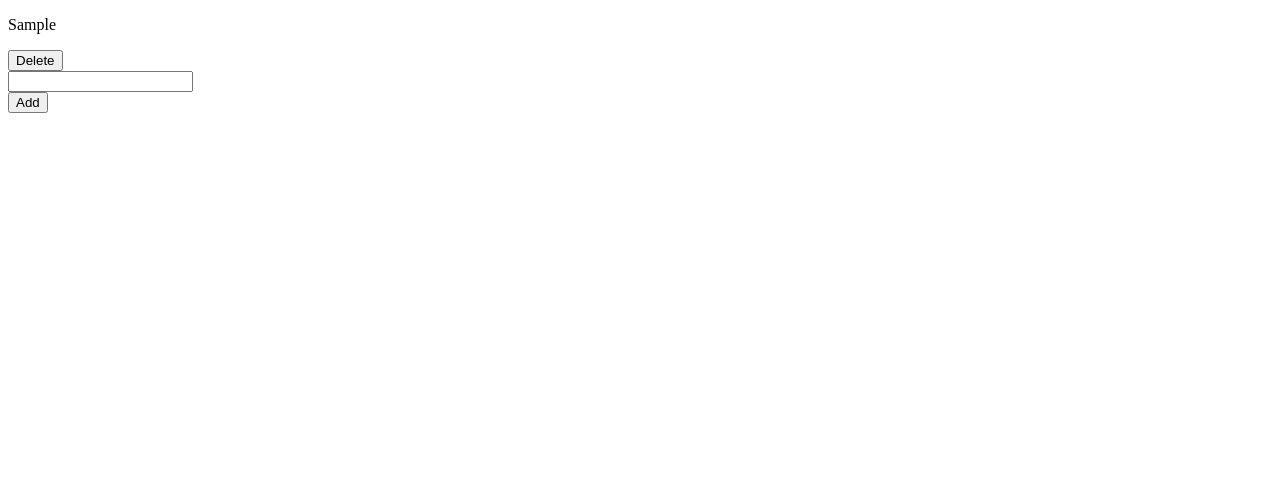
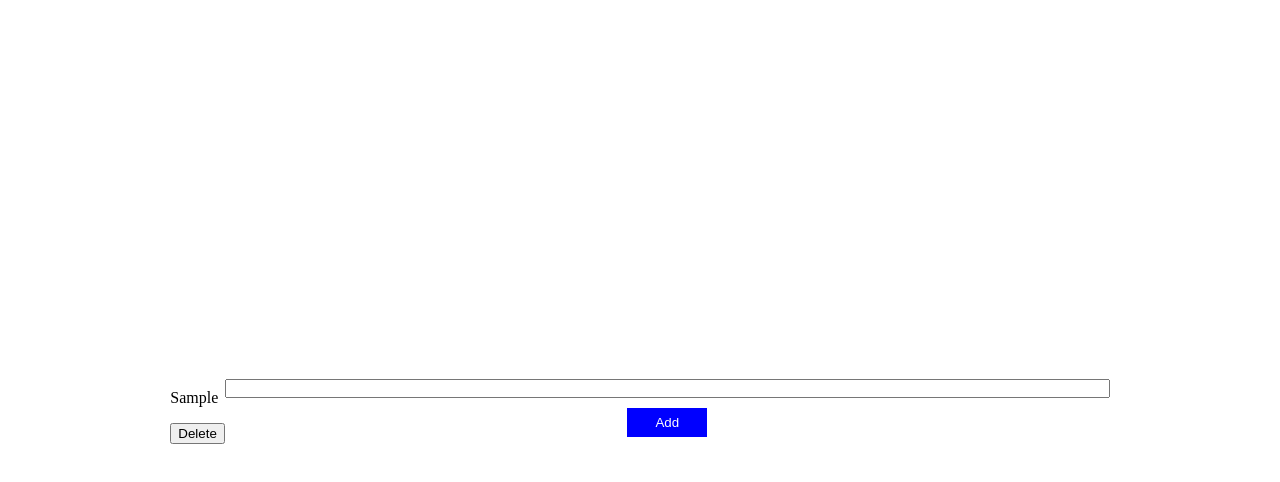
Before and after one commit to ajay117/to-do-list, a plain HTML site: page index.html in a window 1280 px wide. Both pictures are taken after typing "Sample" into the empty fields and a click on the button "Add". Drawn offline with Linux system fonts and the light colour scheme.

Commit message:
Refactor

```diff
--- a/index.html
+++ b/index.html
@@ -4,14 +4,17 @@
     <meta charset="UTF-8">
     <meta http-equiv="X-UA-Compatible" content="IE=edge">
     <meta name="viewport" content="width=device-width, initial-scale=1.0">
+    <link rel="stylesheet" href="./style.css">
     <title>To Do List</title>
 </head>
 <body>
-    <div class="to-do"></div>
-    <form id="user-form">
-        <input id="user-input" type="text"> <br />
-        <button type="submit">Add</button>
-    </form>
+    <div class="container">
+        <div class="to-do"></div>
+        <form id="user-form">
+            <input id="user-input" type="text"> <br />
+            <button class="submit-button" type="submit">Add</button>
+        </form>
+    </div>
 
     <script src="./script.js"></script>
 </body>
--- a/script.js
+++ b/script.js
@@ -1,15 +1,14 @@
 const form = document.getElementById('user-form');
 let userInput = document.querySelector('#user-input');
-let divContainer = document.querySelector('.to-do');
+let toDoItemsContainer = document.querySelector('.to-do');
 
-console.log(divContainer);
-form.addEventListener('submit',onSubmit);
+console.log(toDoItemsContainer);
+form.addEventListener('submit',toDoLogic);
 
 
 
-
-
-function onSubmit(event) {
+//Function Declarations...
+function toDoLogic(event) {
     addToDoElement();
     form.reset();
     event.preventDefault();
@@ -28,5 +27,5 @@ function addToDoElement() {
 
     div.appendChild(para);
     div.appendChild(button);
-    divContainer.appendChild(div);
+    toDoItemsContainer.appendChild(div);
 }
```
